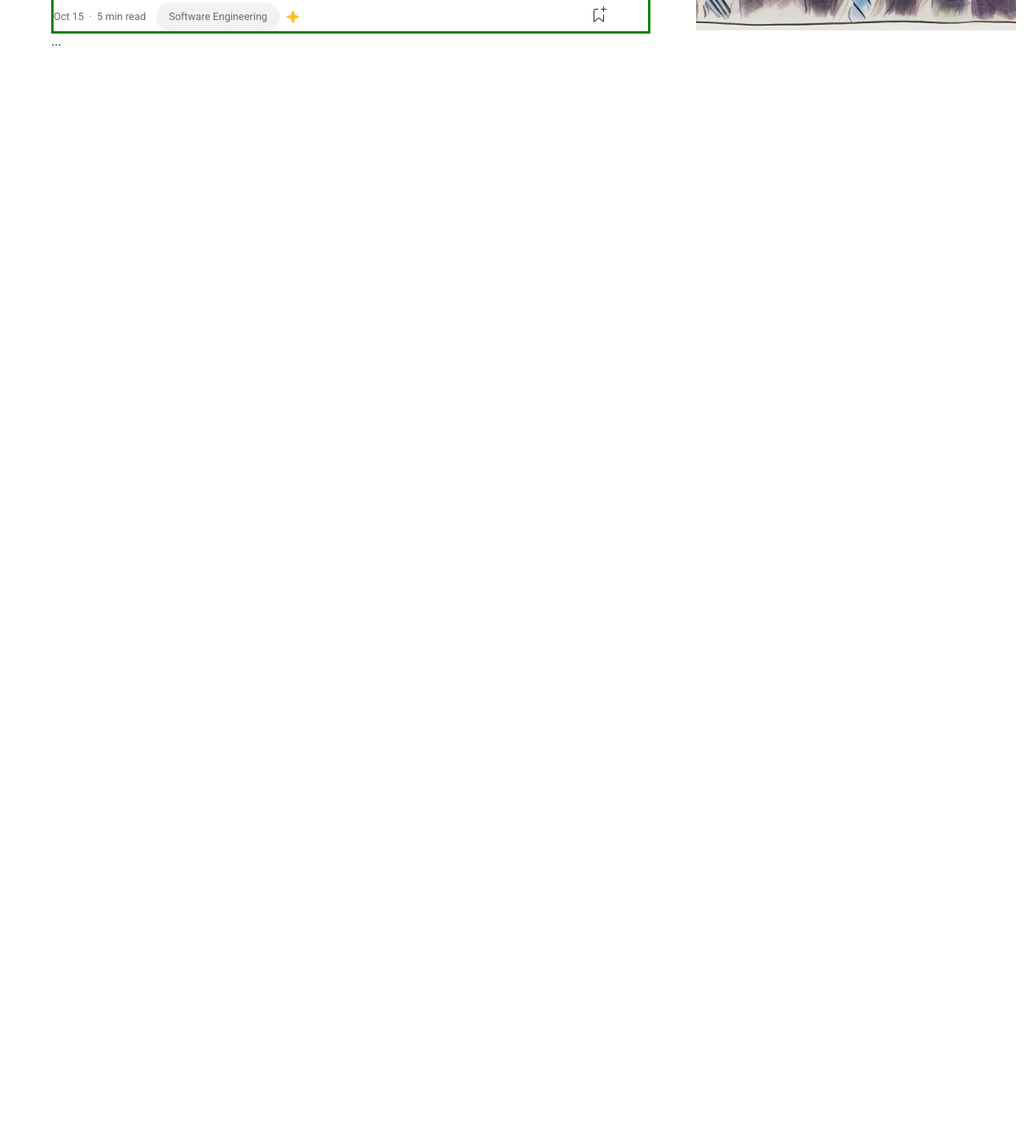
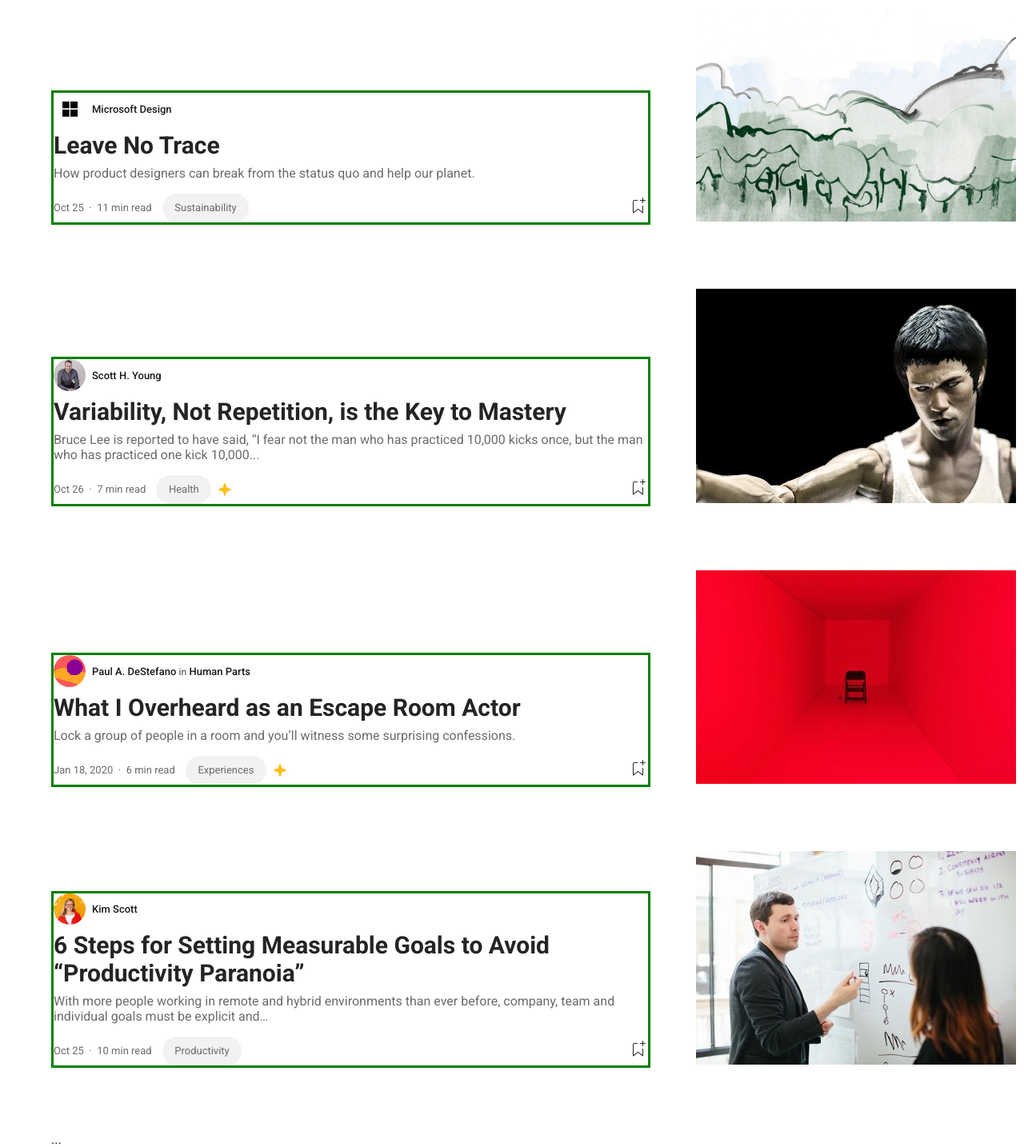
Before and after one commit to andre-bos/esame-settimana-5, a plain HTML site: page index.html in a window 1280 px wide. Shown: the part 2502-3936 px from the top of the page at 80% size. Before the commit the page ends 2563 px from the top, so only its background shows below. Drawn offline with nearby package versions, Linux system fonts and the light colour scheme.

Commit message:
completati main-articles

```diff
--- a/assets/css/style.css
+++ b/assets/css/style.css
@@ -234,6 +234,7 @@ section.main-articles {
 .main-article {
     display: flex;
     justify-content: space-between;
+    margin-bottom: 5em;
 }
 
 .main-article-content {
@@ -251,7 +252,8 @@ section.main-articles {
 }
 
 .bookmark-img-container {
-    width: 5%;
+    width: 10%;
+    text-align: right;
 }
 
 /* BOTTONI */
--- a/index.html
+++ b/index.html
@@ -248,8 +248,33 @@
                             <p class="main-article-body">How product designers can break from the status quo and help our planet.</p>
                             <div class="card-footer footer-main-article">
                                 <div class="footer-info">
-                                    <h3 class="card-info">Oct 15<span>·</span>5 min read</h3>
-                                    <a href="#" class="btn-tag">Software Engineering</a>
+                                    <h3 class="card-info">Oct 25<span>·</span>11 min read</h3>
+                                    <a href="#" class="btn-tag">Sustainability</a>
+                                </div>
+                                <a href="#" class="bookmark-img-container">
+                                    <img src="assets/imgs/svg/bookmark.svg" alt="bookmark icon">
+                                </a>
+                            </div>
+                        </div> <!-- // .main-article-content -->
+                        <div class="main-article-img">
+                            <img src="assets/imgs/image14.png" alt="Design astratto">
+                        </div>
+                    </article> <!-- // .main-article -->
+
+                    <article class="main-article">
+                        <div class="main-article-content">
+                            <div class="card-trending-header">
+                                <img src="assets/imgs/image15.jpeg" alt="Microsoft logo">
+                                <h4 class="author-info">Scott H. Young</h4>
+                            </div>
+                            <a href="#" class="main-article-title">
+                                <h2>Variability, Not Repetition, is the Key to Mastery</h2>
+                            </a>
+                            <p class="main-article-body">Bruce Lee is reported to have said, “I fear not the man who has practiced 10,000 kicks once, but the man who has practiced one kick 10,000...</p>
+                            <div class="card-footer footer-main-article">
+                                <div class="footer-info">
+                                    <h3 class="card-info">Oct 26<span>·</span>7 min read</h3>
+                                    <a href="#" class="btn-tag">Health</a>
                                     <img src="assets/imgs/svg/star.svg" alt="icona stella">
                                 </div>
                                 <a href="#" class="bookmark-img-container">
@@ -258,7 +283,58 @@
                             </div>
                         </div> <!-- // .main-article-content -->
                         <div class="main-article-img">
-                            <img src="assets/imgs/image12.png" alt="Colpevoli">
+                            <img src="assets/imgs/image16.jpg" alt="Uomo concentrato">
+                        </div>
+                    </article> <!-- // .main-article -->
+
+                    <article class="main-article">
+                        <div class="main-article-content">
+                            <div class="card-trending-header">
+                                <img src="assets/imgs/image17.png" alt="Paul A. DeStefano">
+                                <h4 class="author-info">Paul A. DeStefano <span>in</span> Human Parts</h4>
+                            </div>
+                            <a href="#" class="main-article-title">
+                                <h2>What I Overheard as an Escape Room Actor</h2>
+                            </a>
+                            <p class="main-article-body">Lock a group of people in a room and you’ll witness some surprising confessions.</p>
+                            <div class="card-footer footer-main-article">
+                                <div class="footer-info">
+                                    <h3 class="card-info">Jan 18, 2020<span>·</span>6 min read</h3>
+                                    <a href="#" class="btn-tag">Experiences</a>
+                                    <img src="assets/imgs/svg/star.svg" alt="icona stella">
+                                </div>
+                                <a href="#" class="bookmark-img-container">
+                                    <img src="assets/imgs/svg/bookmark.svg" alt="bookmark icon">
+                                </a>
+                            </div>
+                        </div> <!-- // .main-article-content -->
+                        <div class="main-article-img">
+                            <img src="assets/imgs/image18.jpeg" alt="Escape room">
+                        </div>
+                    </article> <!-- // .main-article -->
+
+                    <article class="main-article">
+                        <div class="main-article-content">
+                            <div class="card-trending-header">
+                                <img src="assets/imgs/image19.jpeg" alt="Kim Scott">
+                                <h4 class="author-info">Kim Scott</h4>
+                            </div>
+                            <a href="#" class="main-article-title">
+                                <h2>6 Steps for Setting Measurable Goals to Avoid “Productivity Paranoia”</h2>
+                            </a>
+                            <p class="main-article-body">With more people working in remote and hybrid environments than ever before, company, team and individual goals must be explicit and…</p>
+                            <div class="card-footer footer-main-article">
+                                <div class="footer-info">
+                                    <h3 class="card-info">Oct 25<span>·</span>10 min read</h3>
+                                    <a href="#" class="btn-tag">Productivity</a>
+                                </div>
+                                <a href="#" class="bookmark-img-container">
+                                    <img src="assets/imgs/svg/bookmark.svg" alt="bookmark icon">
+                                </a>
+                            </div>
+                        </div> <!-- // .main-article-content -->
+                        <div class="main-article-img">
+                            <img src="assets/imgs/image20.jpg" alt="Colleghi che lavorano">
                         </div>
                     </article> <!-- // .main-article -->
 
```
